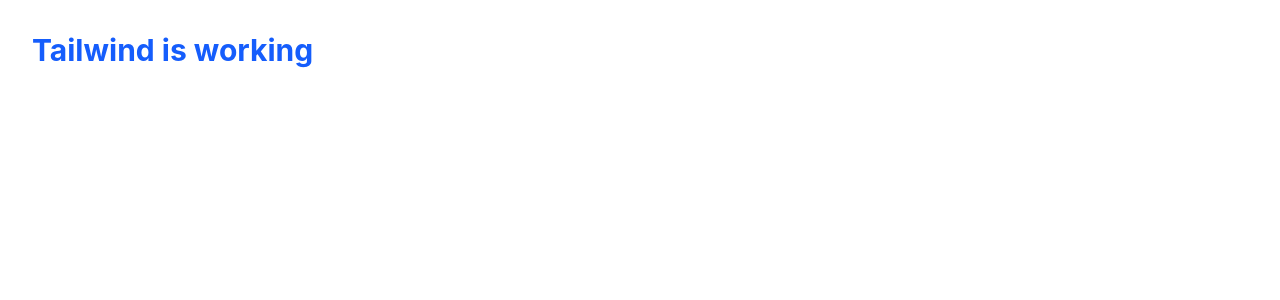
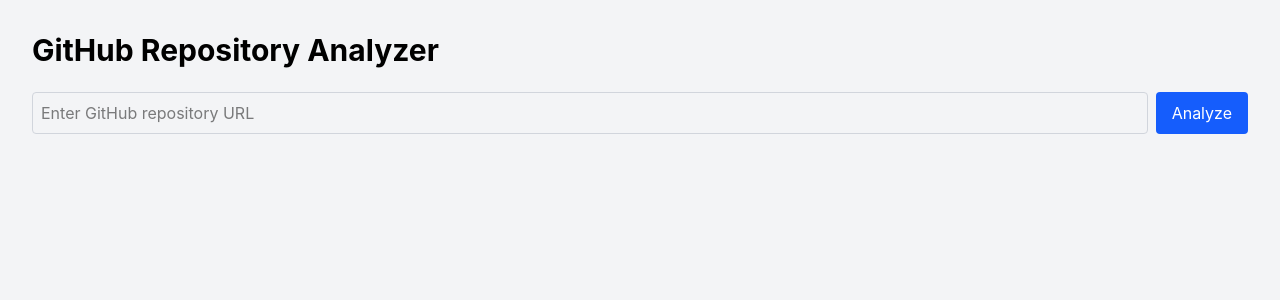
Before and after one commit to onurdlk/github-analyzer, a React (Vite) app in the folder frontend/: page / in a window 1280 px wide. Shown: the top 300 px of the page. Built offline with nearby package versions, Linux system fonts and the light colour scheme.

Commit message:
Add working frontend that fetches and displays repo data

```diff
--- a/frontend/src/App.tsx
+++ b/frontend/src/App.tsx
@@ -1,7 +1,69 @@
+import { useState } from 'react'
+
+interface RepoData {
+  name: string
+  description: string
+  owner: string
+  language: string
+  stars: number
+  forks: number
+  open_issues: number
+  last_updated: string
+  contributors_count: number
+  languages: Record<string, number>
+  commit_activity: unknown
+}
+
 function App() {
+  const [repoUrl, setRepoUrl] = useState('')
+  const [results, setResults] = useState<RepoData | null>(null)
+
+  const handleAnalyze = async () => {
+    const parts = repoUrl.replace('https://github.com/', '').split('/')
+    const owner = parts[0]
+    const repo = parts[1]
+
+    try {
+      const response = await fetch(`http://127.0.0.1:8000/analyze/${owner}/${repo}`)
+      const data = await response.json()
+      setResults(data)
+    } catch (error) {
+      console.error('Error fetching data:', error)
+    }
+  }
+
   return (
-    <div className="text-3xl font-bold text-blue-600 p-8">
-      Tailwind is working
+    <div className="min-h-screen bg-gray-100 p-8">
+      <h1 className="text-3xl font-bold mb-6">GitHub Repository Analyzer</h1>
+
+      <div className="flex gap-2 mb-6">
+        <input
+          type="text"
+          value={repoUrl}
+          onChange={(e) => setRepoUrl(e.target.value)}
+          placeholder="Enter GitHub repository URL"
+          className="flex-1 p-2 border border-gray-300 rounded"
+        />
+        <button
+          onClick={handleAnalyze}
+          className="bg-blue-600 text-white px-4 py-2 rounded hover:bg-blue-700"
+        >
+          Analyze
+        </button>
+      </div>
+
+      {results && (
+        <div className="bg-white rounded p-6 shadow">
+          <h2 className="text-2xl font-bold mb-4">{results.name}</h2>
+          <p className="text-gray-600 mb-4">{results.description}</p>
+          <div className="grid grid-cols-2 gap-4">
+            <div className="bg-gray-50 p-4 rounded">⭐ Stars: {results.stars}</div>
+            <div className="bg-gray-50 p-4 rounded">🍴 Forks: {results.forks}</div>
+            <div className="bg-gray-50 p-4 rounded">💻 Language: {results.language}</div>
+            <div className="bg-gray-50 p-4 rounded">👥 Contributors: {results.contributors_count}</div>
+          </div>
+        </div>
+      )}
     </div>
   )
 }
```
Also changed, not shown: 1 other file (tests, documents, lock files or other folders).
